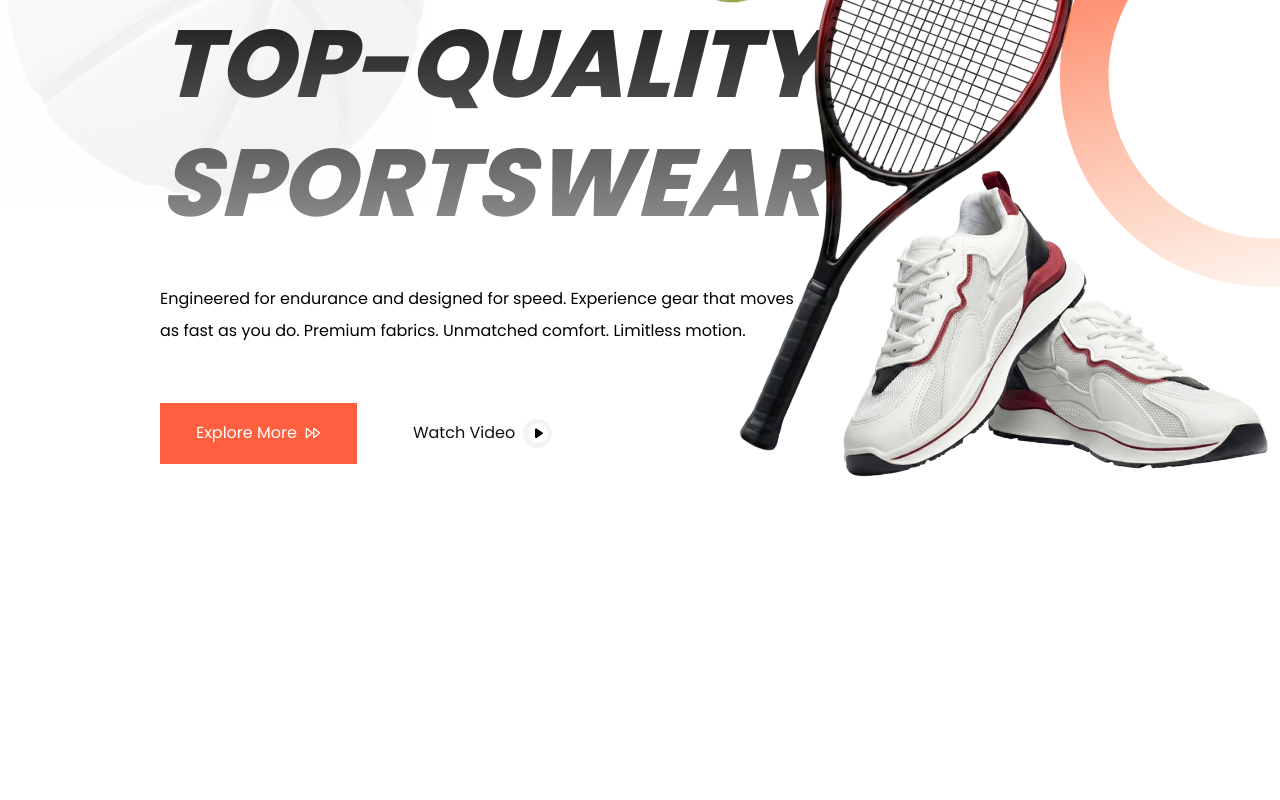
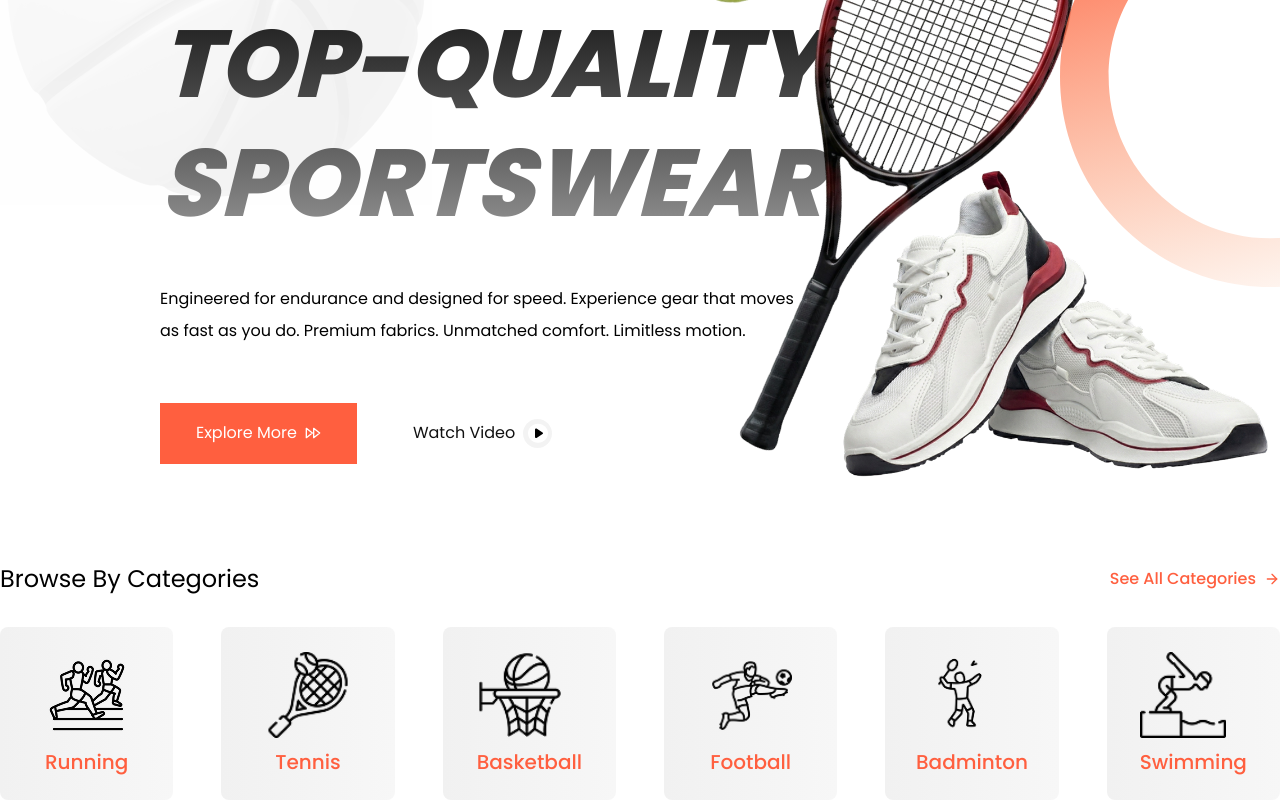
Before and after one commit to ikhfad/ikhfad-sporton-fe, a Next.js app: page / in a window 1280 px wide. Shown: the part 323-1123 px from the top of the page. Before the commit the page ends 886 px from the top, so only its background shows below. Built offline with nearby package versions, Linux system fonts and the light colour scheme.

Commit message:
feat: create categories section

```diff
--- /dev/null
+++ b/app/(landing)/components/home/categories.tsx
@@ -0,0 +1,67 @@
+import Link from "next/link";
+import Image from "next/image";
+import { FiArrowRight } from "react-icons/fi";
+
+const categoryList = [
+    {
+        name: "Running",
+        imgUrl: "category-running.png",
+    },
+    {
+        name: "Tennis",
+        imgUrl: "category-tennis.png",
+    },
+    {
+        name: "Basketball",
+        imgUrl: "category-basketball.png",
+    },
+    {
+        name: "Football",
+        imgUrl: "category-football.png",
+    },
+    {
+        name: "Badminton",
+        imgUrl: "category-badminton.png",
+    },
+    {
+        name: "Swimming",
+        imgUrl: "category-swimming.png",
+    },
+];
+
+const CategoriesSection = () => {
+    return (
+        <section id="category-section" className="container mx-auto">
+            <div className="flex justify-between">
+                <h2 className="fontbold text-2xl">Browse By Categories</h2>
+                <Link href="#" className="flex gap-2 text-primary font-medium">
+                    <span className="self-center">See All Categories</span>
+                    <FiArrowRight className="self-center" />
+                </Link>
+            </div>
+            <div className="grid grid-cols-6 gap-12 mt-8">
+                {categoryList.map((category, index) => (
+                    <div
+                        className="rounded-lg bg-linear-to-r from-[#F1F1F1] to-[#F7F7F7] w-full aspect-square flex justify-center"
+                        key={index}
+                    >
+                        <div className="self-center">
+                            <Image
+                                src={`/images/categories/${category.imgUrl}`}
+                                width={86}
+                                height="86"
+                                alt={category.name}
+                                className="mb-2.5"
+                            />
+                            <div className="text-primary font-medium text-xl text-center">
+                                {category.name}
+                            </div>
+                        </div>
+                    </div>
+                ))}
+            </div>
+        </section>
+    );
+};
+
+export default CategoriesSection;
--- a/app/(landing)/page.tsx
+++ b/app/(landing)/page.tsx
@@ -1,9 +1,11 @@
 import HeroSection from "./components/home/hero";
+import CategorySection from "./components/home/categories";
 
 export default function Home() {
   return (
     <main>
       <HeroSection />
+      <CategorySection />
     </main>
   );
 }
```
